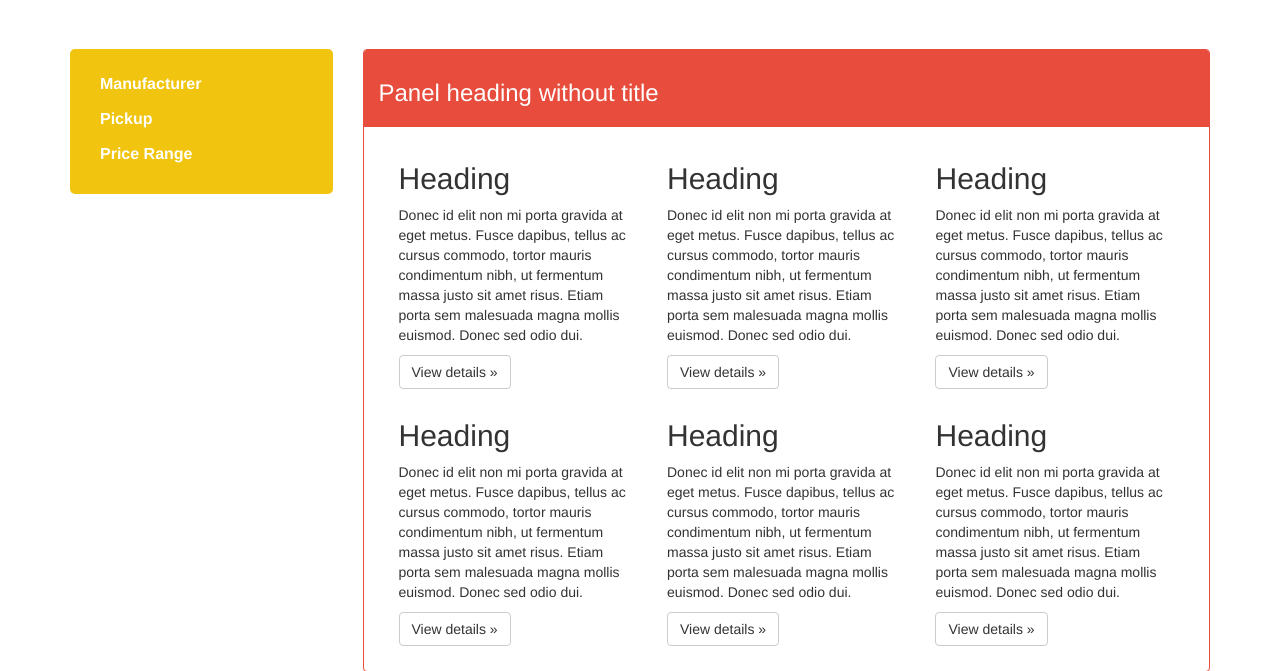
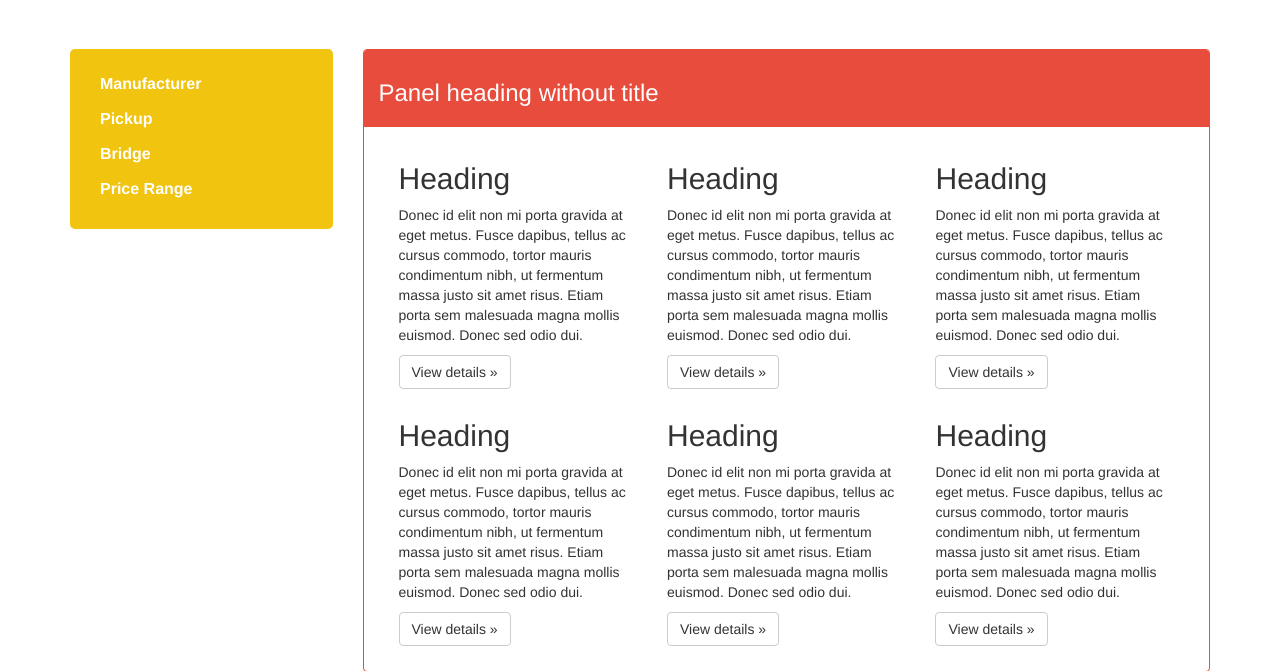
Before and after one commit to JEADPAT/guitarshop, a CodeIgniter app: page /guitarshop/ in a window 1280 px wide. Shown: the part 51-722 px from the top of the page. Run offline with CodeIgniter, Linux system fonts and the light colour scheme; data comes from the database, SQL or seed files in the repository.

Commit message:
Update ajax, query

```diff
--- a/application/controllers/home_c.php
+++ b/application/controllers/home_c.php
@@ -10,7 +10,9 @@
 	public function index() {
 
 		$data = array(
-			'manufacturers' => $this->dao_m->getManufacturerList()
+			'manufacturers' => $this->dao_m->getManufacturerList(),
+			'bridges' => $this->dao_m->getBridgeList(),
+			'pickups' => $this->dao_m->getPickupList()
 		);
 
 		$this->load->view('templates/header');
--- a/application/models/dao_m.php
+++ b/application/models/dao_m.php
@@ -5,6 +5,18 @@
 	/* --------------------------sidebar------------------------------ */
 	public function getManufacturerList() {
 		$query = "SELECT * FROM manufacturers";
+		$result = $this->db->query($query);
+		return $result->result_array();
+	}
+
+	public function getBridgeList() {
+		$query = "SELECT * FROM bridges";
+		$result = $this->db->query($query);
+		return $result->result_array();
+	}
+
+	public function getPickupList() {
+		$query = "SELECT * FROM pickups";
 		$result = $this->db->query($query);
 		return $result->result_array();
 	}
@@ -25,20 +37,31 @@
 	/* ---------------------------query builder------------------------------ */
 	public function callBuilder() {
 
-		$manufacturerWhere = "";
+		$manufacturer = null;
+		$bridge = null;
+		$pickup = null;
 
-		if (!is_null($this->input->get("manufacturers"))) {
-			$manufacturerWhere = $this->buildManufacturer();
+		if (!$this->input->get("manufacturers") == "") {
+			$manufacturer = $this->buildManufacturer();
 		}
 
-		return masterQuery($manufacturerWhere);
+		if (!$this->input->get("pickups") == "") {
+			$pickup = $this->buildPickup();
+		}
+
+		if (!$this->input->get("bridges") == "") {
+			$bridge = $this->buildBridge();
+		}
+
+		return $this->masterQuery($manufacturer, $bridge, $pickup);
+		// return masterQuery($manufacturer);
 
 	}
 
 	public function buildManufacturer() {
 		$manufacturer = explode("|", $this->input->get("manufacturers"));
+		$manufacturerJoin = "JOIN manufacturers as mnf ON mnf.manufacturer_id = guitars.manufacturer_id\n";
 		$manufacturerWhere = "manufacturer_name = '" . $manufacturer[0] . "'";
-		$manufacturerJoin = "JOIN manufacturers as manu ON manu.manufacturer_id = manufacturer_id";
 		for ($i = 1; $i < sizeof($manufacturer); $i++) {
 			$manufacturerWhere = $manufacturerWhere . " OR manufacturer_name = '" . $manufacturer[$i] ."'";
 		}
@@ -48,13 +71,54 @@
 		);
 	}
 
-	/* ---------------------------final query------------------------------ */
-	public function masterQuery($manufactuerer) {
-		return "FUCK YOU BITCH";
+	public function buildBridge() {
+		$bridge = explode("|", $this->input->get("bridges"));
+		$bridgeJoin = "JOIN bridges as bd ON bd.bridge_id = guitars.bridge_id\n";
+		$bridgeWhere = "bridge_name = '" . $bridge[0] . "'";
+		for ($i = 1; $i < sizeof($bridge); $i++) {
+			$bridgeWhere = $bridgeWhere . " OR bridge_name = '" . $bridge[$i] ."'";
+		}
+		return array(
+			'join' => $bridgeJoin,
+			'where' => $bridgeWhere
+		);
 	}
 
-	public function queryGuitar() {
-		$query = "SELECT * FROM guitars";
+	public function buildPickup() {
+		$pickup = explode("|", $this->input->get("pickups"));
+		$pickupJoin = "JOIN pickups as pu ON pu.pickup_id = guitars.pickup_id\n";
+		$pickupWhere = "pickup_configuration = '" . $pickup[0] . "'";
+		for ($i = 1; $i < sizeof($pickup); $i++) {
+			$pickupWhere = $pickupWhere . " OR pickup_configuration = '" . $pickup[$i] ."'";
+		}
+		return array(
+			'join' => $pickupJoin,
+			'where' => $pickupWhere
+		);
+	}
+
+	/* ---------------------------final query------------------------------ */
+	public function masterQuery($manufactuerer, $bridge, $pickup) {
+		$query = "SELECT * FROM guitars ";
+		$join  = "";
+		$where = "WHERE ";
+
+		if (!empty($manufactuerer)) {
+			$join = $join . $manufactuerer['join'];
+			$where = $where . $manufactuerer['where'];
+		}
+
+		if (!empty($bridge)) {
+			$join = $join . $bridge['join'];
+			$where = $where . " AND " . $bridge['where'];
+		}
+
+		if (!empty($pickup)) {
+			$join = $join . $pickup['join'];
+			$where = $where . " AND " . $pickup['where'];
+		}
+
+		$query = $query . $join . $where;
 		$result = $this->db->query($query);
 		return $result->result_array();
 	}
--- a/application/views/home_v.php
+++ b/application/views/home_v.php
@@ -15,21 +15,26 @@
 					<li><a href="#" style="margin-left: -10px; font-size: 16px;" onclick="toggle_sublist(1)"><label>Manufacturer</label></a>
 						<ul class="custom-sublist sublist_1" style="list-style: none;">
 							<?php foreach ($manufacturers as $m) { ?>
-								<li><input type="checkbox" name="manufacturer" value="<?php echo $m['manufacturer_name']; ?>" onclick="test()"><label style="color: #ffffff;">&nbsp;&nbsp;<?php echo $m['manufacturer_name']; ?></label></li>
+								<li><input type="checkbox" name="manufacturer" value="<?php echo $m['manufacturer_name']; ?>" onclick="findGuitars()"><label style="color: #ffffff;">&nbsp;&nbsp;<?php echo $m['manufacturer_name']; ?></label></li>
 							<?php } ?>
 						</ul>
 					</li>
 					<li><a href="#" style="margin-left: -10px; font-size: 16px;" onclick="toggle_sublist(2)"><label>Pickup</label></a>
 						<ul class="custom-sublist sublist_2" style="list-style: none;">
-							<li><input type="checkbox" name="pickups" value="S/S" onclick=""><label style="color: #ffffff;">&nbsp;&nbsp;S/S</label></li>
-							<li><input type="checkbox" name="pickups" value="S/S/S" onclick=""><label style="color: #ffffff;">&nbsp;&nbsp;S/S/S</label></li>
-							<li><input type="checkbox" name="pickups" value="S/S/H" onclick=""><label style="color: #ffffff;">&nbsp;&nbsp;S/S/H</label></li>
-							<li><input type="checkbox" name="pickups" value="H/H" onclick=""><label style="color: #ffffff;">&nbsp;&nbsp;H/H</label></li>
-							<li><input type="checkbox" name="pickups" value="H/H" onclick=""><label style="color: #ffffff;">&nbsp;&nbsp;H/S/H</label></li>
+							<?php foreach ($pickups as $p) { ?>
+								<li><input type="checkbox" name="manufacturer" value="<?php echo $p['pickup_configuration']; ?>" onclick="findGuitars()"><label style="color: #ffffff;">&nbsp;&nbsp;<?php echo $p['pickup_configuration']; ?></label></li>
+							<?php } ?>
 						</ul>
 					</li>
-					<li><a href="#" style="margin-left: -10px; font-size: 16px;" onclick="toggle_sublist(3)"><label>Price Range</label></a>
+					<li><a href="#" style="margin-left: -10px; font-size: 16px;" onclick="toggle_sublist(3)"><label>Bridge</label></a>
 						<ul class="custom-sublist sublist_3" style="list-style: none;">
+							<?php foreach ($bridges as $b) { ?>
+								<li><input type="checkbox" name="manufacturer" value="<?php echo $b['bridge_type']; ?>" onclick="findGuitars()"><label style="color: #ffffff;">&nbsp;&nbsp;<?php echo $b['bridge_type']; ?></label></li>
+							<?php } ?>
+						</ul>
+					</li>
+					<li><a href="#" style="margin-left: -10px; font-size: 16px;" onclick="toggle_sublist(4)"><label>Price Range</label></a>
+						<ul class="custom-sublist sublist_4" style="list-style: none;">
 							<li><input type="checkbox" name="pricerange" value="" onclick=""><label>&nbsp;&nbsp;฿ 0 - ฿ 9,999</label></li>
 							<li><input type="checkbox" name="pricerange" value="" onclick=""><label>&nbsp;&nbsp;฿ 10,000 - ฿ 19,999</label></li>
 							<li><input type="checkbox" name="pricerange" value="" onclick=""><label>&nbsp;&nbsp;฿ 20,000 - ฿ 29,999</label></li>
@@ -94,7 +99,7 @@
 		});
 
 		function hide_all_sublist() {
-			for (var i = 1; i <= 3; i++) {
+			for (var i = 1; i <= 4; i++) {
 				$(".sublist_" + i).hide();
 			}
 		}
```
Also changed, not shown: application/controllers/ajax_c.php (+2 -6 lines), assets/js/ajax.js (+37 -7 lines).
